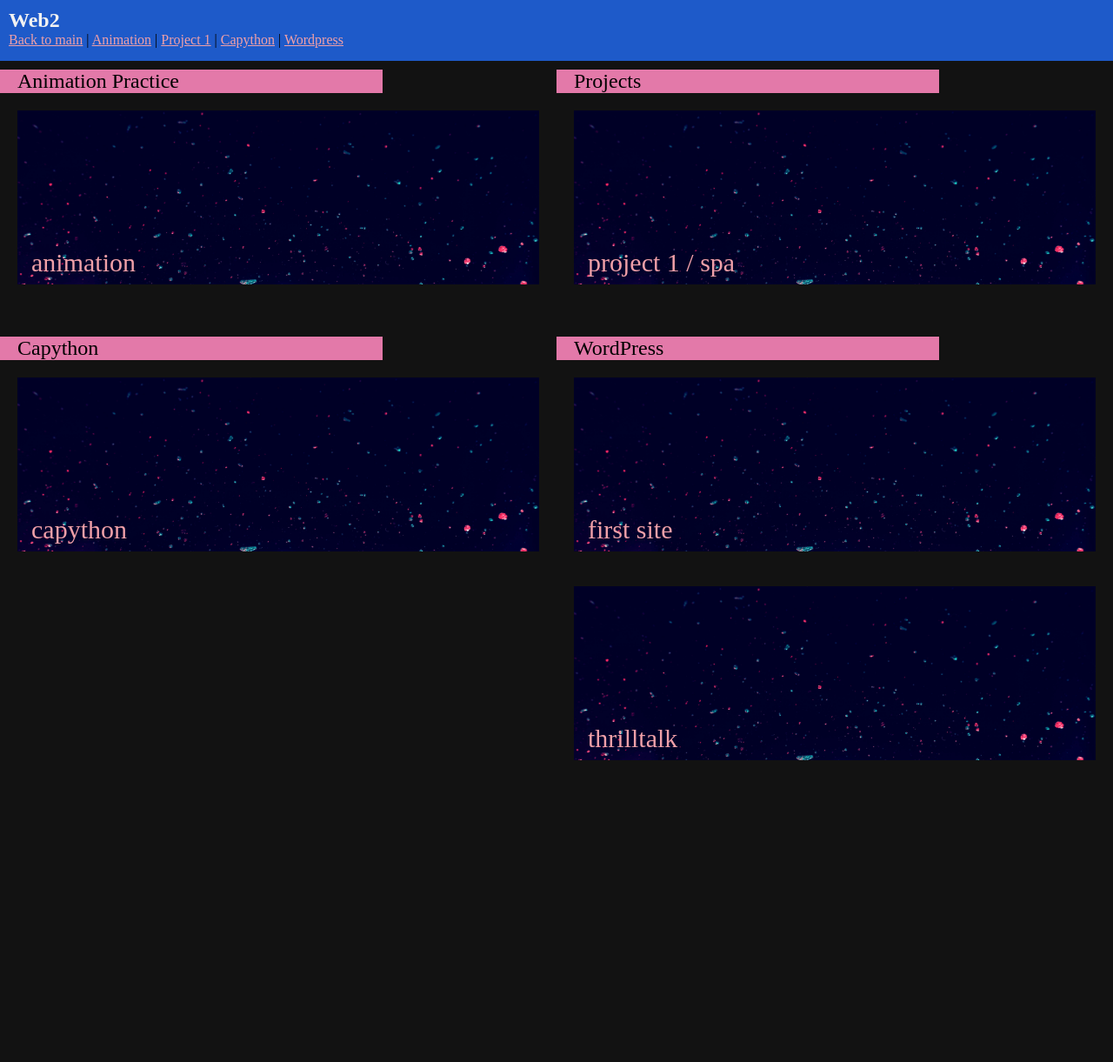
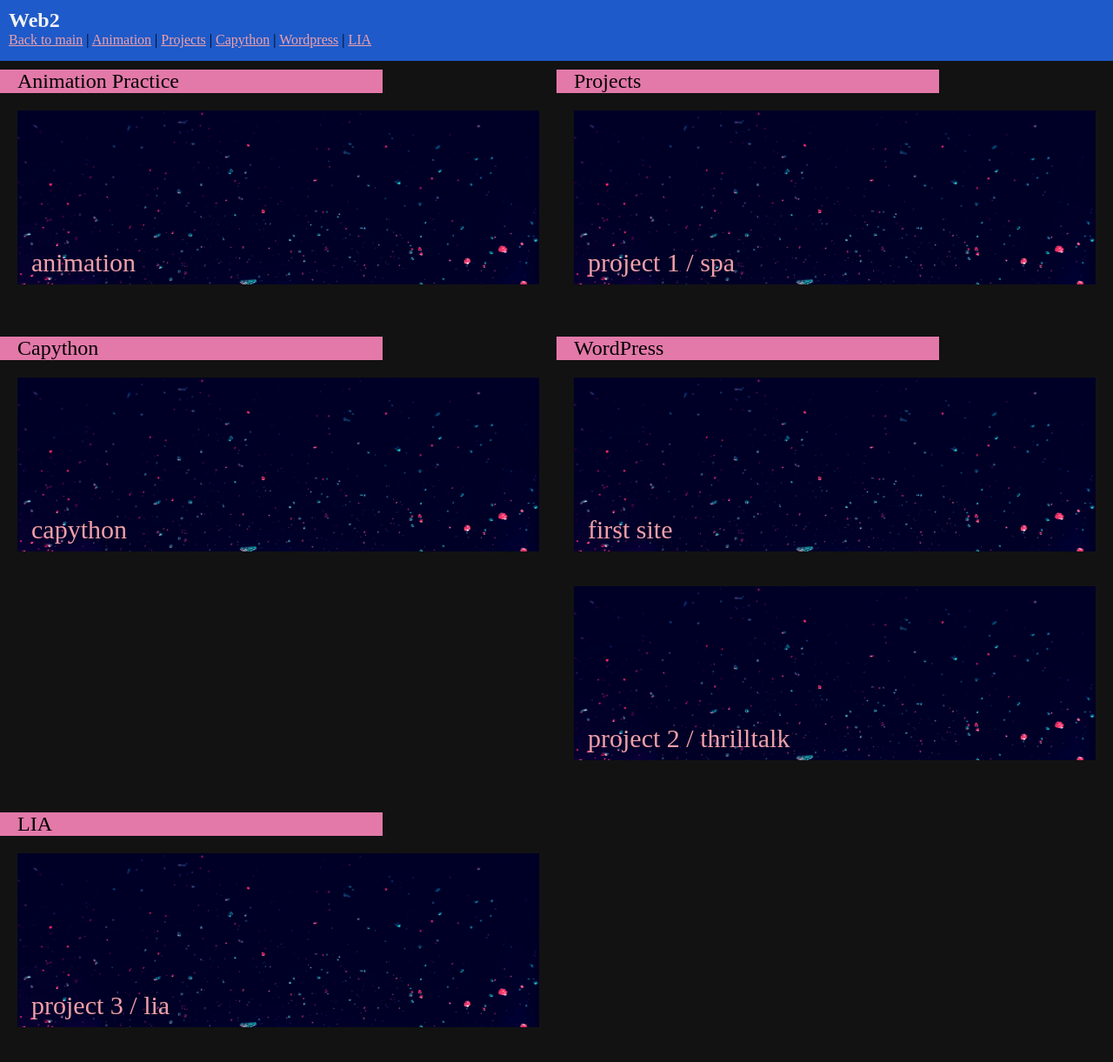
Before and after one commit to TuphiVanier/CodeRepo, a plain HTML site: page public_html/web2/index.html in a window 1280 px wide. Shown: the whole page at 87% size. Before the commit the page ends 914 px from the top, so only its background shows below. Drawn offline with Linux system fonts and the light colour scheme; a web font is replaced by a local one.

Commit message:
made lia page

```diff
--- a/public_html/web2/index.html
+++ b/public_html/web2/index.html
@@ -16,9 +16,10 @@
         <h1>Web2</h1>
         <a href="../index.html">Back to main</a> |
         <a href="#cat1">Animation</a> |
-        <a href="#cat2">Project 1</a> |
+        <a href="#cat2">Projects</a> |
         <a href="#cat3">Capython</a> |
-        <a href="#cat4">Wordpress</a>
+        <a href="#cat4">Wordpress</a> |
+        <a href="#cat5">LIA</a>
 
     </nav>
     <main>
@@ -81,8 +82,22 @@
                 <a href="https://thrilltalk.582helvetica.com/" class="animation">
                     <section>
                         <img src="./images/abstractimg.jpg" alt="" class="base">
-                        <img src="./project1/images/Silver_Wolf_Infobox.webp" alt="" class="over">
-                        <p>thrilltalk</p>
+                        <img src="./images/image0000011-removebg-preview.png" alt="" class="over">
+                        <p>project 2 / thrilltalk</p>
+                    </section>
+                    </a>
+            </article>
+        </section>
+        <section class="category" id="cat5">
+            <article class="h2">
+                <h2>LIA</h2>
+            </article>
+            <article class="prj">
+                <a href="./lia/" class="animation">
+                    <section>
+                        <img src="./images/abstractimg.jpg" alt="" class="base">
+                        <img src="./project1/images/37/37_Chibi.webp" alt="" class="over">
+                        <p>project 3 / lia</p>
                     </section>
                     </a>
             </article>
--- /dev/null
+++ b/public_html/web2/lia/css/style.css
@@ -0,0 +1,5 @@
+*{
+    padding: 0;
+    margin: 0;
+    box-sizing: border-box;
+}
--- /dev/null
+++ b/public_html/web2/lia/index.html
@@ -0,0 +1,19 @@
+<!DOCTYPE html>
+<html lang="en">
+<head>
+    <meta charset="UTF-8">
+    <meta name="viewport" content="width=device-width, initial-scale=1.0">
+    <title>LIA</title>
+
+    <script src="https://kit.fontawesome.com/9a2549b3e8.js" crossorigin="anonymous"></script>
+
+    <link rel="shortcut icon" href="favicon.ico" type="image/x-icon">
+
+    <link rel="stylesheet" href="./css/style.css">
+</head>
+<body>
+    <header>
+        <a href="../index.html">Back to main</a>
+    </header>
+</body>
+</html>
```
Also changed, not shown: public_html/web2/images/image0000011-removebg-preview.png (added).
